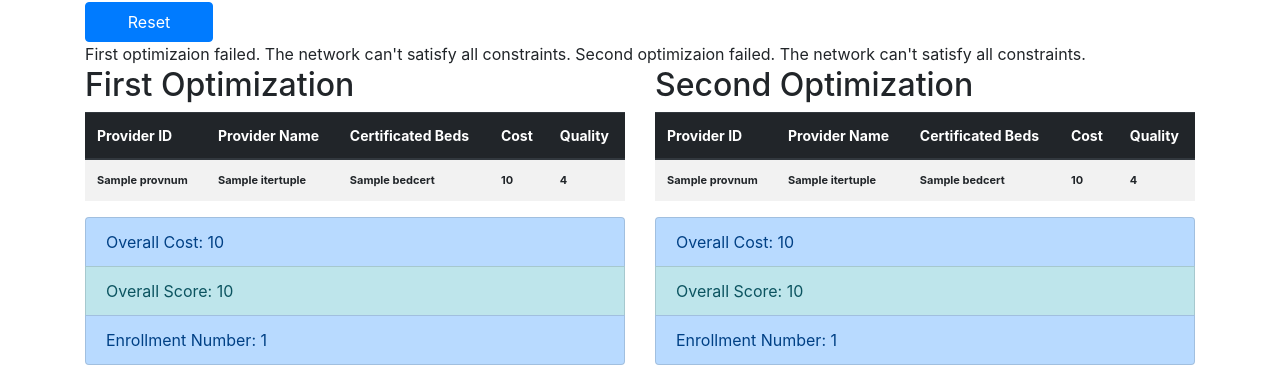
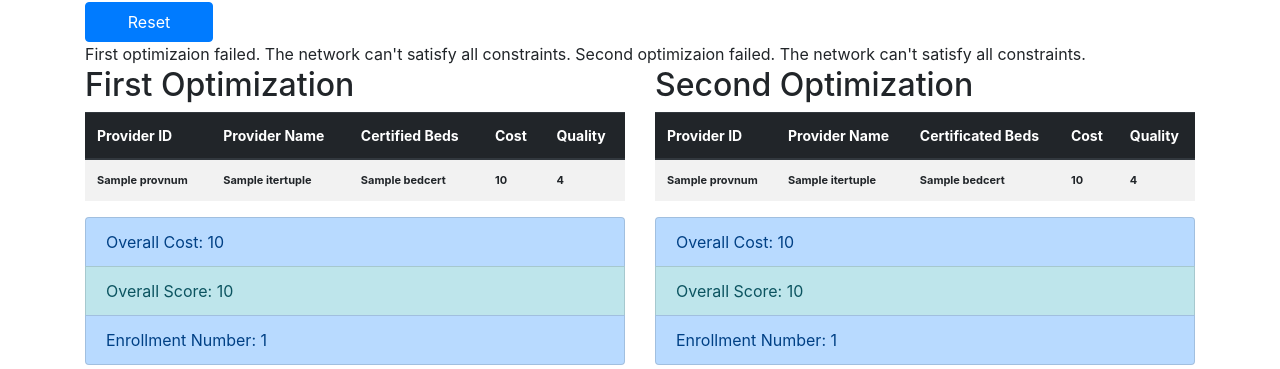
Before and after one commit to SHIERZHA/95-720-Capstone-Project, a Django app: template Programming Files/networkoptimizer/optimizer/templates/index.html in a window 1280 px wide. Shown: the part 686-1055 px from the top of the page. Run offline with Django 3.2, Linux system fonts and the light colour scheme; the template is opened without the code that fills it: most values are stand-ins (such as "Sample title", 1, 10 or a date in 2020); lists and menus that the app fills with data are empty; some libraries are stand-ins or nearby versions.

Commit message:
certified

```diff
--- a/Programming Files/networkoptimizer/optimizer/templates/index.html
+++ b/Programming Files/networkoptimizer/optimizer/templates/index.html
@@ -216,7 +216,7 @@
                 <tr>
                     <th scope="col">Provider ID</th>
                     <th scope="col">Provider Name</th>
-                    <th scope="col">Certificated Beds</th>
+                    <th scope="col">Certified Beds</th>
                     <th scope="col">Cost</th>
                     <th scope="col">Quality</th>
                 </tr>
--- a/Programming Files/networkoptimizer/optimizer/templates/second_model.html
+++ b/Programming Files/networkoptimizer/optimizer/templates/second_model.html
@@ -103,7 +103,7 @@
                 <tr>
                     <th scope="col">Provider ID</th>
                     <th scope="col">Provider Name</th>
-                    <th scope="col">Certificated Beds</th>
+                    <th scope="col">Certified Beds</th>
                     <th scope="col">Cost</th>
                     <th scope="col">Quality</th>
                 </tr>
```
